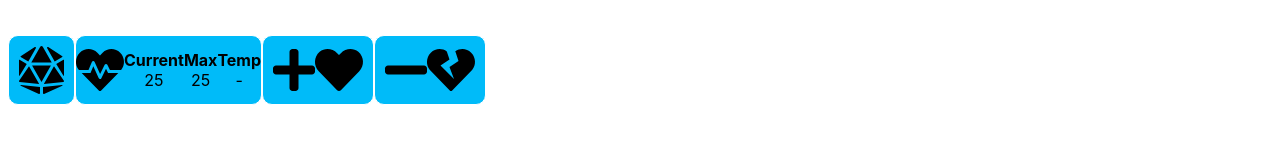
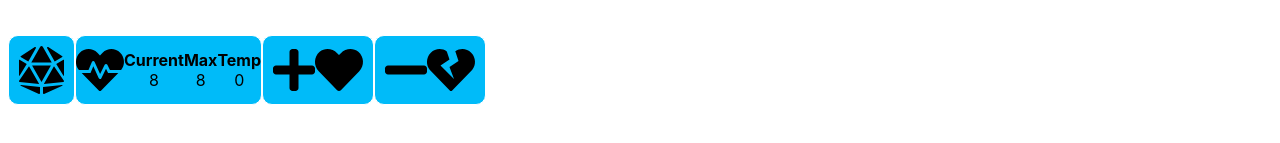
Before and after one commit to trtincher/Project4-Frontend, a React (Create React App) app in the folder familiar-app-client/: page /dashboard in a window 1280 px wide. Shown: the part 687-830 px from the top of the page. Built offline with nearby package versions, Linux system fonts and the light colour scheme.

Commit message:
hp Gauge live

```diff
--- a/familiar-app-client/src/Components/Dashboard/DashFoot/HpDisplay/HpDisplay.jsx
+++ b/familiar-app-client/src/Components/Dashboard/DashFoot/HpDisplay/HpDisplay.jsx
@@ -1,5 +1,6 @@
 import React, { useState, useContext, useEffect } from 'react';
 import styled, { css } from 'styled-components';
+import { DataContext } from '../../../../App';
 import { FontAwesomeIcon } from '@fortawesome/react-fontawesome';
 import { faHeartbeat } from '@fortawesome/free-solid-svg-icons';
 
@@ -34,20 +35,36 @@ const Icon = styled.div``;
 const icon = <FontAwesomeIcon icon={faHeartbeat} size="3x" />;
 
 const HpDisplay = () => {
+	const { activeCharacter, setActiveCharacter } = useContext(DataContext);
+	const [ current, setCurrent ] = useState(0);
+	const [ max, setMax ] = useState(0);
+	const [ temp, setTemp ] = useState(0);
+
+	useEffect(
+		() => {
+			if (activeCharacter.hp !== undefined) {
+				setCurrent(activeCharacter.hp.current);
+				setMax(activeCharacter.hp.max);
+				setTemp(activeCharacter.hp.temp);
+			}
+		},
+		[ activeCharacter ]
+	);
+
 	return (
 		<HpContainer>
 			{icon}
 			<Card>
 				<Header>Current</Header>
-				<Value>25</Value>
+				<Value>{current}</Value>
 			</Card>
 			<Card>
 				<Header>Max</Header>
-				<Value>25</Value>
+				<Value>{max}</Value>
 			</Card>
 			<Card>
 				<Header>Temp</Header>
-				<Value>-</Value>
+				<Value>{temp}</Value>
 			</Card>
 		</HpContainer>
 	);
```
Also changed, not shown: familiar-app-client/src/Components/Dashboard/DashHead/SpellSlots/SpellSlots.jsx (+0 -15 lines).
